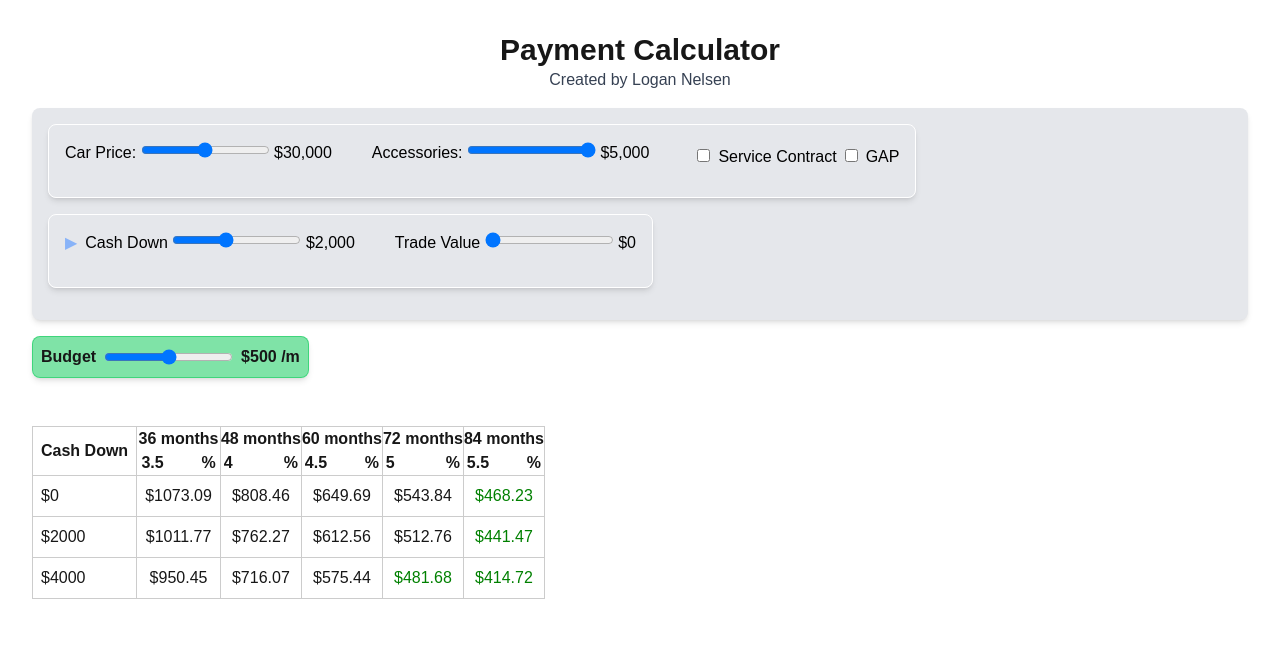
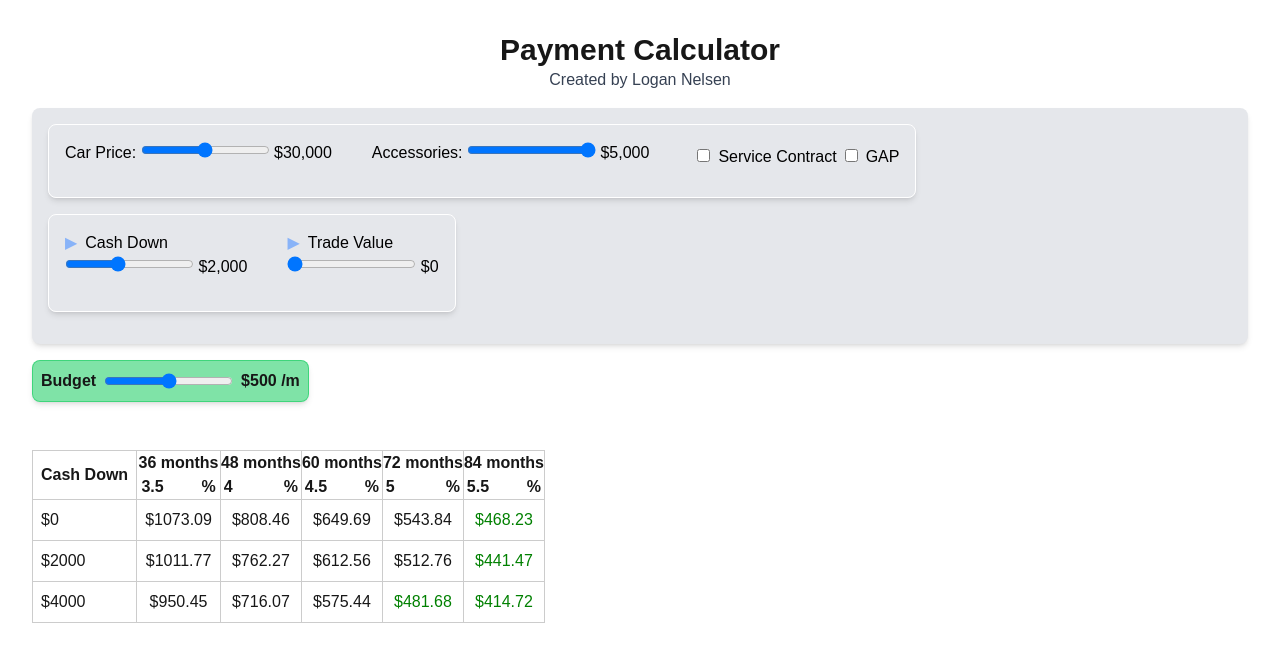
Before and after one commit to ljn16/vehicle-budget-tool, a Next.js app: page / in a window 1280 px wide. Shown: the top 662 px of the page. Built offline with nearby package versions, Linux system fonts and the light colour scheme.

Commit message:
cash down max-range adjustable

```diff
--- a/app/page.tsx
+++ b/app/page.tsx
@@ -12,6 +12,8 @@ export default function Home() {
   const paymentType = 'finance';
 
   const [sliderMax, setSliderMax] = useState(5000);
+  const [tradeSliderMax, setTradeSliderMax] = useState(20000);
+  const [showTradeSliderAdjust, setShowTradeSliderAdjust] = useState(false);
   const term = 60; // Default term for finance
   const [budget, setBudget] = useState(500);
 
@@ -121,7 +123,7 @@ export default function Home() {
 
             <div className='border border-white p-4 rounded-lg shadow-md mb-4 w-fit'>
             <div className='flex space-x-10'>
-              <div className='flex space-x-2'>
+              <div className='flex space-x-2 flex-col'>
                 <div>
                   <button
                     type="button"
@@ -144,9 +146,10 @@ export default function Home() {
                       </label>
                     </div>
                   )}
+                  <label className='ml-2'>Cash Down </label>
+
                 </div>
                 <div>
-                  <label>Cash Down </label>
                   <input
                     type="range"
                     style={{ cursor: 'pointer' }}
@@ -162,12 +165,34 @@ export default function Home() {
               </div>
 
               <div style={{ marginBottom: '1rem' }}>
-                <label>Trade Value </label>
+                <div className='flex space-x-2 items-center'>
+                  <button
+                    type="button"
+                    onClick={() => setShowTradeSliderAdjust(!showTradeSliderAdjust)}
+                    className='bg-none border-none text-blue-500/50 cursor-pointer p-0'
+                  >
+                    {showTradeSliderAdjust ? '▼' : '▶'}
+                  </button>
+                  <label>Trade Value </label>
+                </div>
+                {showTradeSliderAdjust && (
+                  <div style={{ marginTop: '0.5rem' }}>
+                    <label className='text-red-500'>
+                      Adjust Trade Max Range:&nbsp;
+                      <input
+                        type="number"
+                        value={tradeSliderMax}
+                        onChange={(e) => setTradeSliderMax(Number(e.target.value))}
+                        style={{ width: '80px' }}
+                      />
+                    </label>
+                  </div>
+                )}
                 <input
                   type="range"
                   style={{ cursor: 'pointer' }}
                   min={0}
-                  max={20000}
+                  max={tradeSliderMax}
                   step={100}
                   value={tradeIn ? Number(tradeIn) : 0}
                   onChange={(e) => setTradeIn(Number(e.target.value))}
```
